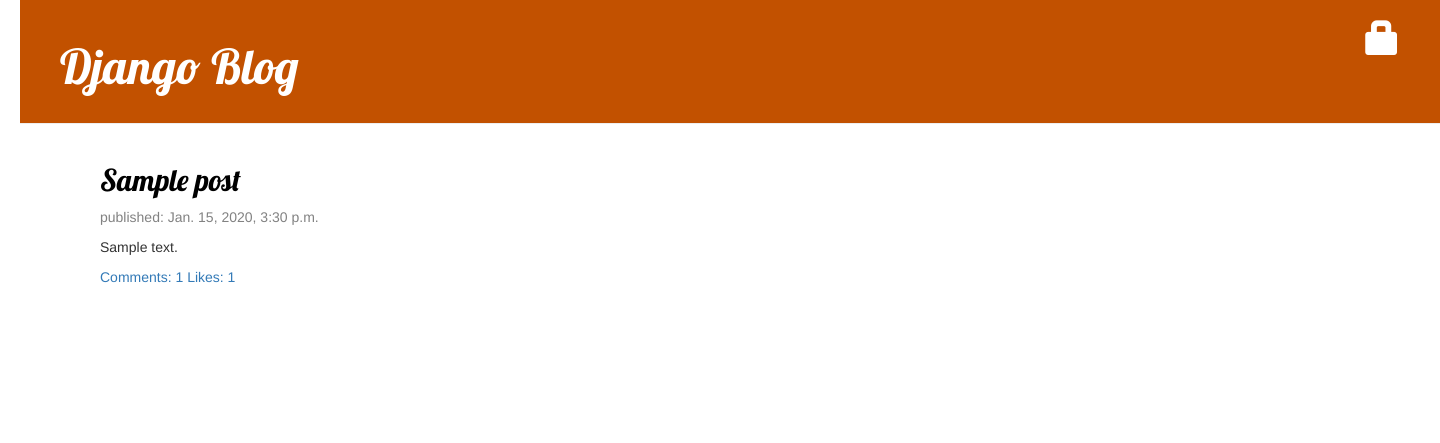
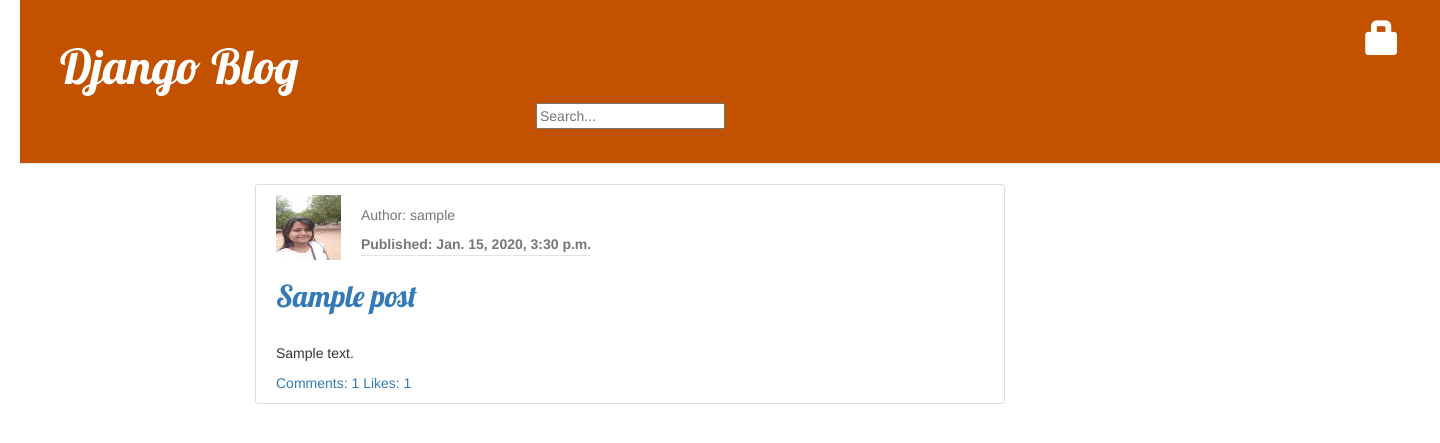
Before and after one commit to satyam-nitt18/django-blog, a Django app: page / in a window 1440 px wide. Shown: the top 443 px of the page. Run offline with Django 3.2, Linux system fonts and the light colour scheme; tables that the repository leaves empty hold one stand-in row (values such as "Sample post"); some libraries are stand-ins or nearby versions.

Commit message:
Index Model and SearchListView added

```diff
--- a/blog/static/css/blog.css
+++ b/blog/static/css/blog.css
@@ -1,7 +1,4 @@
-h1 a, h2 a {
-    color: #FF8833;
-    font-family: 'Lobster';
-}
+
 .page-header {
     background-color: #C25100;
     margin-top: 0;
@@ -15,11 +12,12 @@ h1 a, h2 a {
 }
 
 .content {
-    margin-left: 80px;
+    margin-left: 220px;
 }
 
 h1, h2, h3, h4 {
-    font-family: 'Lobster', cursive;
+    color: #FF8833;
+    font-family: 'Lobster';
 }
 
 .date {
@@ -52,6 +50,9 @@ h1, h2, h3, h4 {
 .post h2 a, .post h2 a:visited {
     color: #000000;
 }
+.post h2{
+    color: #000000;
+}
 body {
     padding-left: 20px;
 }
@@ -59,3 +60,58 @@ body {
 .comment {
     margin: 20px 0px 20px 20px;
 }
+
+.content-section {
+    background: #ffffff;
+    padding: 10px 20px;
+    border: 1px solid #dddddd;
+    border-radius: 3px;
+    margin-bottom: 20px;
+  }
+
+  .article-title {
+    color: #444444;
+  }
+
+  a.article-title:hover {
+    color: #000000;
+    text-decoration: none;
+  }
+
+  .article-content {
+    white-space: pre-line;
+  }
+
+  .article-img {
+    height: 65px;
+    width: 65px;
+    margin-right: 16px;
+  }
+
+  .article-metadata {
+    padding-bottom: 1px;
+    margin-bottom: 4px;
+    border-bottom: 1px solid #e3e3e3
+  }
+
+  .article-metadata a:hover {
+    color: #333;
+    text-decoration: none;
+  }
+
+  .article-svg {
+    width: 25px;
+    height: 25px;
+    vertical-align: middle;
+  }
+
+  .account-img {
+    height: 125px;
+    width: 125px;
+    margin-right: 20px;
+    margin-bottom: 16px;
+  }
+
+  .account-heading {
+    font-size: 2.5rem;
+  }
--- a/blog/templates/blog/account_activation_email.html
+++ b/blog/templates/blog/account_activation_email.html
@@ -4,6 +4,6 @@ Hi {{user.username}},
 
 Please click on the link below to confirm your registration:
 
-https://{{domain}}{% url 'activate' uidb64=uid token=token %}
+https://{{domain}}{% url 'blog:activate' uidb64=uid token=token %}
 
 {% endautoescape %}
--- a/blog/templates/blog/base.html
+++ b/blog/templates/blog/base.html
@@ -12,20 +12,24 @@
     <body>
         <div class="page-header">
             {% if user.is_authenticated %}
-                <a href="{% url 'post_new' %}" class="top-menu"><span class="glyphicon glyphicon-plus"></span></a>
-                <a href="{% url 'post_draft_list' %}" class="top-menu"><span class="glyphicon glyphicon-edit"></span></a>
+                <a href="{% url 'blog:post_new' %}" class="top-menu"><span class="glyphicon glyphicon-plus"></span></a>
+                <a href="{% url 'blog:post_draft_list' %}" class="top-menu"><span class="glyphicon glyphicon-edit"></span></a>
                 <p class="top-menu">Hello {{ user.username }} <small>(<a href="{% url 'logout' %}">Logout</a>)</small></p>
             {% else %}
                 <a href="{% url 'login' %}" class="top-menu"><span class="glyphicon glyphicon-lock"></span></a>
             {% endif %}
             <h1><a href="/">Django Blog</a></h1>
+            <div style="position: relative; margin-left: 35%;">
+                <form action="{% url 'blog:search_results' %}" method="GET">
+                    <input name="q" type="text" placeholder="Search...">
+                </form>
+            </div>
+
         </div>
-
-        <div class="content">
+        <div class="content container">
             <div class="row">
                 <div class="col-md-8">
                     {% block content %}
-
                     {% endblock %}
                 </div>
             </div>
--- a/blog/templates/blog/post_list.html
+++ b/blog/templates/blog/post_list.html
@@ -2,15 +2,39 @@
 
 {% block content %}
     {% for post in posts %}
-        <div class="post">
+    <article class="media content-section">
+        <div style="display:inline-block; vertical-align:top;">
+            <img class="rounded-circle article-img" src="Satyam.jpeg">
+        </div>
+        <div class="article-metadata" style="display: inline-block; vertical-align: bottom;">
+            <h5 class="text-muted">Author: {{ post.author}}</h5>
+            <strong class="text-muted">Published: {{ post.published_date}}</strong>
+        </div>
+        <div class="media-body">
+            <h2><a href="{% url 'blog:post_detail' pk=post.pk %}">{{ post.title }}</a></h2>
+            <br>
+         </div>
+        <p>{{ post.text|truncatechars:200 }}</p>
+        <a href="{% url 'blog:post_detail' pk=post.pk %}">Comments: {{ post.approved_comments.count }}      Likes: {{post.get_total_likes}}</a>
 
-            <h2><a href="{% url 'post_detail' pk=post.pk %}">{{ post.title }}</a></h2>
-            <div class="date">
-                <p>published: {{ post.published_date }}</p>
-            </div>
+    </article>
+    {% endfor %}
+{% endblock %}
 
-            <p>{{ post.text|truncatechars:200 }}</p>
+<!--
+<article class="media content-section">
+        <img class="rounded-circle article-img" src="Satyam.jpeg">
+        <div class="media-body">
+          <div class="article-metadata">
+            <a class="mr-2" href="{% url 'user_posts' post.author.username %}">{{ post.author }}</a>
+            <small class="text-muted">Author: {{ post.author}}</small>
+            <small class="text-muted">Published: {{ post.published_date}}</small>
+          </div>
+        <h2><a href="{% url 'post_detail' pk=post.pk %}">{{ post.title }}</a></h2>
+          <p class="article-content">{{ post.text|truncatechars:200 }}</p>
+        </div>
+        <div>
             <a href="{% url 'post_detail' pk=post.pk %}">Comments: {{ post.approved_comments.count }}      Likes: {{post.get_total_likes}}</a>
         </div>
-    {% endfor %}
-{% endblock %}
+    </article>
+-->
--- a/blog/templates/registration/login.html
+++ b/blog/templates/registration/login.html
@@ -19,5 +19,5 @@
         <input type="submit" value="login" />
         <input type="hidden" name="next" value="{{next}}"/>
     </form>
-    <small>New to the blog?   <a href="{% url 'signup' %}" class="btn btn-default">Sign-Up</a></small>
+    <small>New to the blog?   <a href="{% url 'blog:signup' %}" class="btn btn-default">Sign-Up</a></small>
 {% endblock %}
--- a/blog/urls.py
+++ b/blog/urls.py
@@ -1,5 +1,6 @@
 from django.urls import path
 from . import views
+
 
 urlpatterns = [
     path('', views.post_list, name='post_list'),
@@ -15,5 +16,6 @@ urlpatterns = [
     path('comment/<int:pk>/remove/', views.comment_remove, name='comment_remove'),
     path('signup/', views.signup, name='signup'),
     path('account_activation_sent/', views.account_activation_sent, name='account_activation_sent'),
-    path('activate/(?P<uidb64>[0-9A-Za-z_\-]+)/(?P<token>[0-9A-Za-z]{1,13}-[0-9A-Za-z]{1,20})/$', views.activate, name='activate')
+    path('activate/(?P<uidb64>[0-9A-Za-z_\-]+)/(?P<token>[0-9A-Za-z]{1,13}-[0-9A-Za-z]{1,20})/', views.activate, name='activate'),
+    path('search/', views.SearchListView, name='search_results'),
 ]
--- a/blog/views.py
+++ b/blog/views.py
@@ -1,6 +1,6 @@
 from django.shortcuts import render, get_object_or_404, redirect
 from django.utils import timezone
-from .models import Post, Comment, Profile
+from .models import Post, Comment, Profile, Index
 from .forms import PostForm, CommentForm, SignUpForm
 from django.contrib.auth import login
 from django.contrib.auth.models import User
@@ -9,6 +9,7 @@ from django.contrib.sites.shortcuts import get_current_site
 from django.utils.encoding import force_bytes, force_text
 from django.utils.http import urlsafe_base64_encode, urlsafe_base64_decode
 from django.template.loader import render_to_string
+from django.views import generic
 from .tokens import account_activation_token
 
 # Create your views here.
@@ -29,7 +30,7 @@ def post_new(request):
             post.author = request.user
             post.created_date = timezone.now()
             post.save()
-            return redirect('post_detail', pk=post.pk)
+            return redirect('blog:post_detail', pk=post.pk)
     else:
         form = PostForm()
     return render(request, 'blog/post_edit.html', {'form': form})
@@ -44,7 +45,7 @@ def post_edit(request, pk):
             post.author=request.user
             post.created_date=timezone.now()
             post.save()
-            return redirect('post_detail', pk=post.pk)
+            return redirect('blog:post_detail', pk=post.pk)
     else:
         form=PostForm(instance=post)
     return render(request, 'blog/post_edit.html', {'form':form})
@@ -58,13 +59,13 @@ def post_draft_list(request):
 def post_publish(request, pk):
     post=get_object_or_404(Post, pk=pk)
     post.publish()
-    return redirect('post_detail', pk=pk)
+    return redirect('blog:post_detail', pk=pk)
 
 @login_required
 def post_remove(request, pk):
     post=get_object_or_404(Post, pk=pk)
     post.delete()
-    return redirect('post_list')
+    return redirect('blog:post_list')
 
 def add_comment_to_post(request, pk):
     post=get_object_or_404(Post, pk=pk)
@@ -74,7 +75,7 @@ def add_comment_to_post(request, pk):
             comment = form.save(commit=False)
             comment.post=post
             comment.save()
-            return redirect('post_detail', pk=post.pk)
+            return redirect('blog:post_detail', pk=post.pk)
     else:
         form = CommentForm()
     return render(request, 'blog/add_comment_to_post.html', {'form': form})
@@ -83,13 +84,13 @@ def add_comment_to_post(request, pk):
 def comment_approve(request, pk):
     comment=get_object_or_404(Comment, pk=pk)
     comment.approve()
-    return redirect('post_detail', pk=comment.post.pk)
+    return redirect('blog:post_detail', pk=comment.post.pk)
 
 @login_required
 def comment_remove(request, pk):
     comment=get_object_or_404(Comment, pk=pk)
     comment.delete()
-    return redirect('post_detail', pk=comment.post.pk)
+    return redirect('blog:post_detail', pk=comment.post.pk)
 
 def signup(request):
     #try:
@@ -113,7 +114,7 @@ def signup(request):
                 'token': account_activation_token.make_token(user),
             })
             user.email_user(subject, message)
-            return redirect('account_activation_sent')
+            return redirect('blog:account_activation_sent')
     else:
         form=SignUpForm()
     return render(request, 'registration/signup.html', {'form': form})
@@ -133,9 +134,9 @@ def activate(request, uidb64, token):
         user.profile.email_confirmed=True
         user.save()
         login(request, user)
-        return redirect('post_list')
+        return redirect('blog:post_list')
     else:
-        return render(request, 'account_activation_invalid.html')
+        return render(request, 'blog/account_activation_invalid.html')
 
 @login_required
 def PostLike(request, pk):
@@ -144,4 +145,41 @@ def PostLike(request, pk):
         post.likes.remove(request.user)
     else:
         post.likes.add(request.user)
-    return redirect('post_detail', pk=post.pk)
+    return redirect('blog:post_detail', pk=post.pk)
+
+def SearchListView(request):
+
+    word=request.GET.get('q')
+    index=Index()
+    index.create()
+    posts=index.find(word)
+    buffer_text=""
+    if (word.strip()=='') or (len(word)>100) or (len(word)<3):
+            buffer_text="Search text should be from 3 to 100 characters."
+    elif len(posts)==0:
+        buffer_text="Nothing found"
+
+    return render(request, 'blog/post_draft_list.html', {'posts': posts, 'buffer_text':buffer_text})
+
+'''
+class SearchListView(generic.ListView):
+    model=Post
+    context_object_name='posts'
+    template_name='blog/post_draft_list.html'
+
+    def get_context_data(self, **kwargs):
+        context=super(SearchListView, self).get_context_data()
+        word=self.request.GET.get('q')
+        context['search_text']=word
+
+        if (len(word)<1) or (len(word)>100):
+            context['text']="Search text should be from 3 to 100 characters."
+        else:
+            posts=Index.find(word)
+            if posts:
+                context['posts']=posts
+                context['query']=word
+            else:
+                context['text']="Nothing found"
+        return context
+'''
--- a/mysite/urls.py
+++ b/mysite/urls.py
@@ -19,5 +19,5 @@ from django.urls import path, include
 urlpatterns = [
     path('admin/', admin.site.urls),
     path('accounts/', include('django.contrib.auth.urls')),
-    path('', include('blog.urls')),
+    path('', include(('blog.urls', 'blog'), namespace='blog')),
 ]
```
Also changed, not shown: blog/models.py (+52 -0 lines), blog/templates/blog/post_detail.html (+10 -8 lines), blog/templates/blog/post_draft_list.html (+14 -3 lines), blog/migrations/0015_index.py (added), blog/templates/blog/Satyam.jpeg (added).
